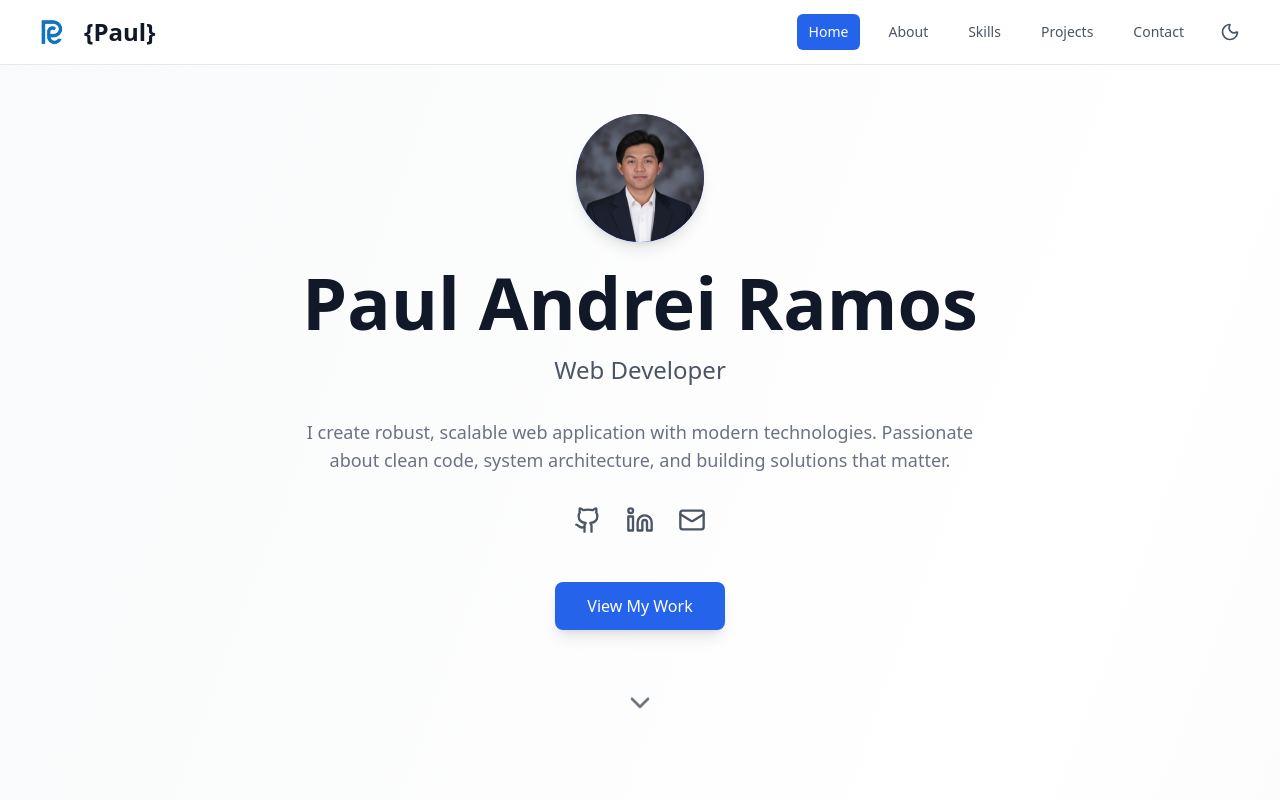
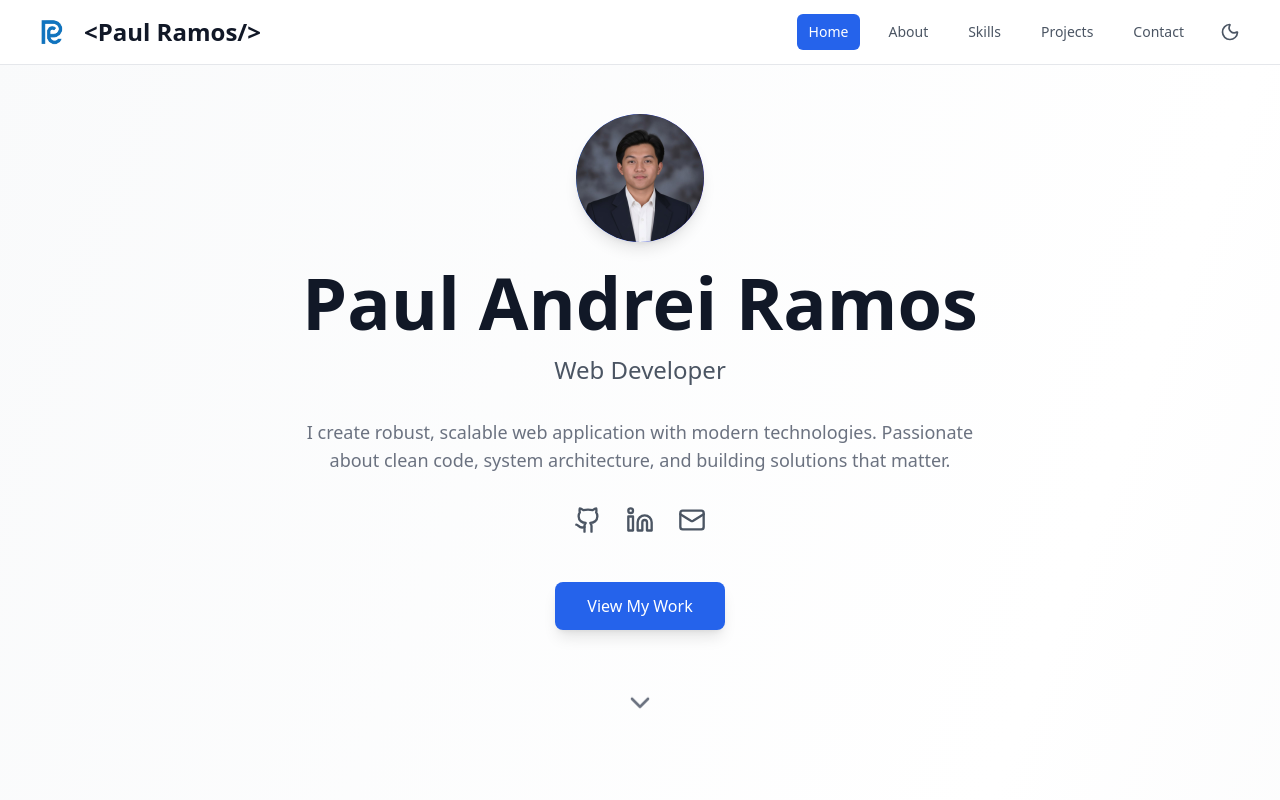
Before and after one commit to Paulski-damn/my-portfolio, a React (Create React App) app: page / in a window 1280 px wide. Shown: the top 800 px of the page. Built offline with nearby package versions, Linux system fonts and the light colour scheme.

Commit message:
new logo name

```diff
--- a/src/App.tsx
+++ b/src/App.tsx
@@ -113,7 +113,7 @@ const Portfolio: React.FC = () => {
 
               {/* Brand Text */}
               <span className={`text-2xl font-bold transition-colors duration-300 ${darkMode ? 'text-white' : 'text-gray-900'
-                }`}>{"{Paul}"}</span>
+                }`}>{"<Paul Ramos/>"}</span>
             </div>
             {/* Desktop Navigation */}
             <div className="hidden md:flex items-center space-x-4">
@@ -546,7 +546,7 @@ const Portfolio: React.FC = () => {
         <div className="max-w-4xl mx-auto text-center">
           <p className={`transition-colors duration-300 ${darkMode ? 'text-gray-400' : 'text-gray-600'
             }`}>
-            © 2025 Paul Andrei Ramos.
+            © 2025 Paul Ramos. All rights reserved.
           </p>
         </div>
       </footer>
```
